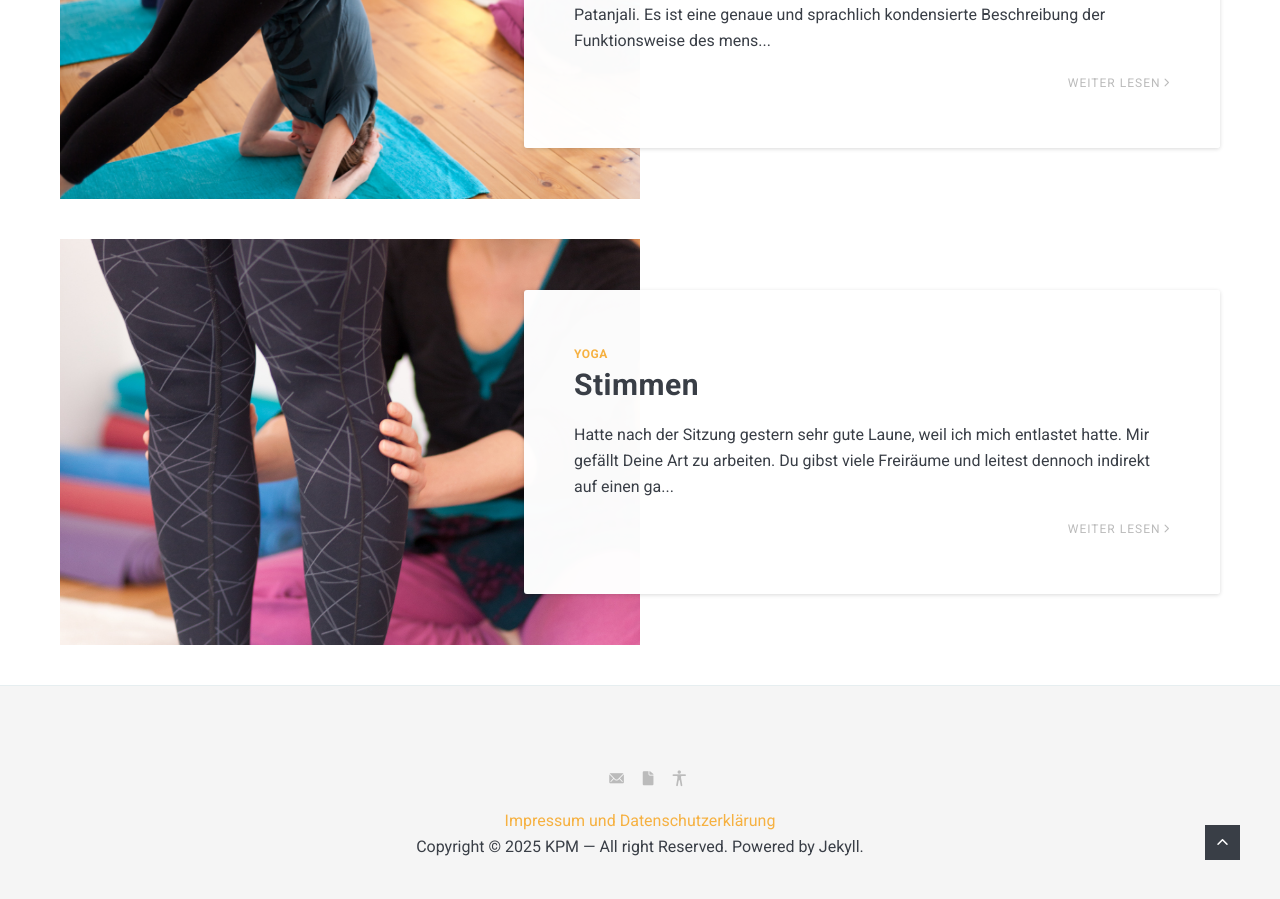
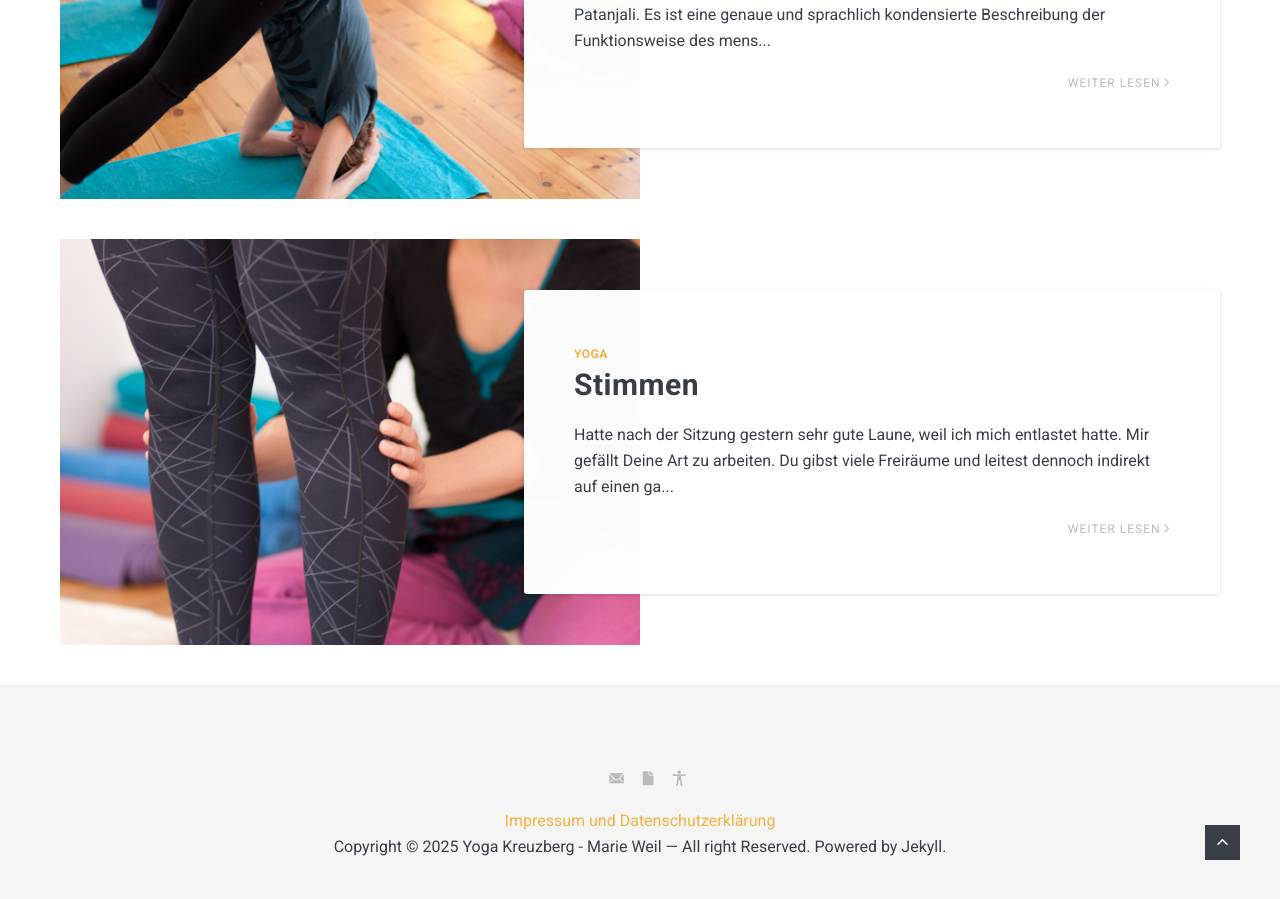
Before and after one commit to genosse-c/kpm-site, a Jekyll site: the page built from index.html, in a window 1280 px wide and 900 px high, scrolled down 1601 px. Built offline with Jekyll 4.4.1, drawn with Linux system fonts in a browser that asks for light colours; nearby versions of some CDN libraries; the list of posts is cut into pages by our own code.

Commit message:
small config changes

```diff
--- a/_config.yml
+++ b/_config.yml
@@ -1,6 +1,6 @@
 baseurl: "" # the subpath of your site, e.g. /blog
 url: "https://yogakreuzberg.net" # the base hostname & protocol for your site, e.g. http://example.com
-title: "kpm"
+title: "Yoga Kreuzberg - Marie Weil"
 
 # Build settings
 markdown: kramdown
--- a/_data/settings.yml
+++ b/_data/settings.yml
@@ -1,8 +1,8 @@
 #-------------------------------
 # General Site Settings
-title: KPM
+title: Yoga Kreuzberg - Marie Weil
 logo: logo.svg # You can add own logo.
-description: KPM ist the Internetpräsenz von Marie Johanna Weil
+description: Yoga Kreuzberg ist the Internetpräsenz von Marie Johanna Weil
 
 
 #-------------------------------
```
